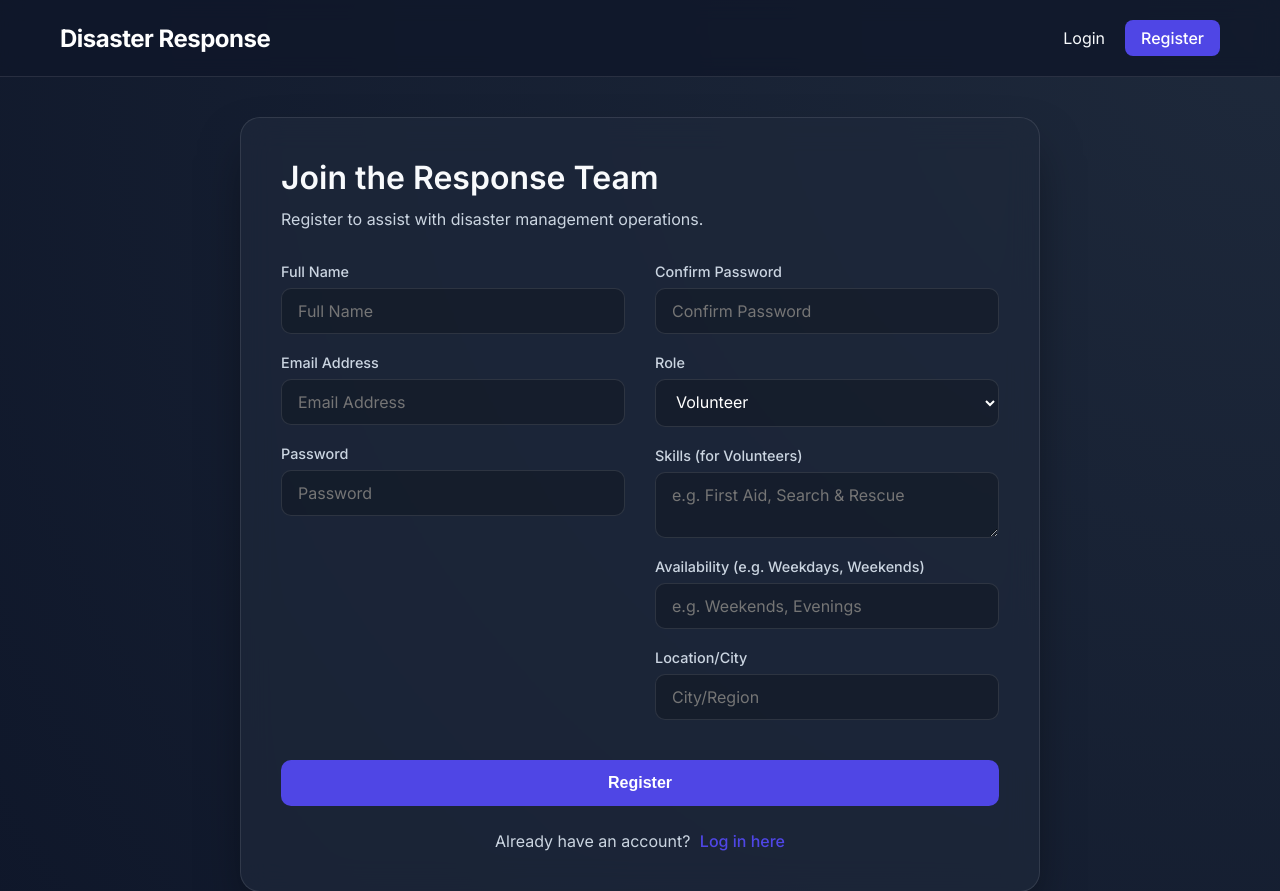
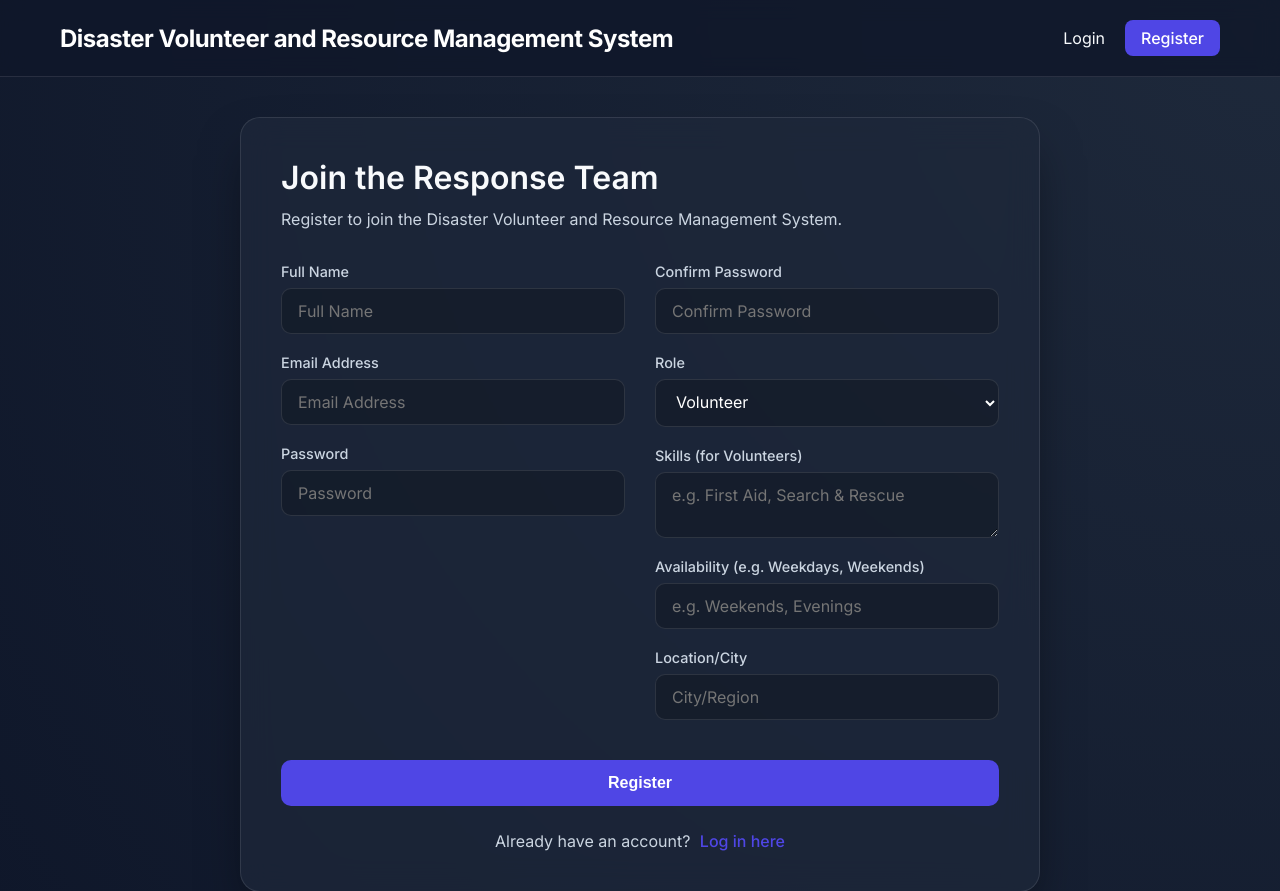
Before and after one commit to sayanthk/disaster-volunteer-inventory-management, a Flask app: page /register in a window 1280 px wide. Shown: the top 891 px of the page. Run offline with Flask 3, Linux system fonts and the light colour scheme.

Commit message:
name changed

```diff
--- a/templates/auth/login.html
+++ b/templates/auth/login.html
@@ -3,7 +3,7 @@
 <div class="auth-wrapper">
     <div class="auth-card glassmorphism">
         <h2>Welcome Back</h2>
-        <p class="subtitle">Log in to coordinate disaster response.</p>
+        <p class="subtitle">Log in to the Disaster Volunteer and Resource Management System.</p>
 
         <form method="POST" action="">
             {{ form.hidden_tag() }}
--- a/templates/auth/register.html
+++ b/templates/auth/register.html
@@ -3,7 +3,7 @@
 <div class="auth-wrapper flex-wrapper">
     <div class="auth-card glassmorphism large-card">
         <h2>Join the Response Team</h2>
-        <p class="subtitle">Register to assist with disaster management operations.</p>
+        <p class="subtitle">Register to join the Disaster Volunteer and Resource Management System.</p>
 
         <form method="POST" action="">
             {{ form.hidden_tag() }}
--- a/templates/base.html
+++ b/templates/base.html
@@ -1,16 +1,18 @@
 <!DOCTYPE html>
 <html lang="en">
+
 <head>
     <meta charset="UTF-8">
     <meta name="viewport" content="width=device-width, initial-scale=1.0">
-    <title>Disaster Management System</title>
+    <title>Disaster Volunteer and Resource Management System</title>
     <link rel="stylesheet" href="{{ url_for('static', filename='css/style.css') }}">
     <link href="https://fonts.googleapis.com/css2?family=Inter:wght@300;400;500;600;700&display=swap" rel="stylesheet">
 </head>
+
 <body>
     <nav class="navbar">
         <div class="container nav-content">
-            <a href="{{ url_for('main.index') }}" class="brand">Disaster Response</a>
+            <a href="{{ url_for('main.index') }}" class="brand">Disaster Volunteer and Resource Management System</a>
             <ul class="nav-links">
                 {% if current_user.is_authenticated %}
                 <li><span class="user-badge">{{ current_user.role }}</span></li>
@@ -48,4 +50,5 @@
         });
     </script>
 </body>
+
 </html>
```
Lines whose indentation alone changed are shown as unchanged.
